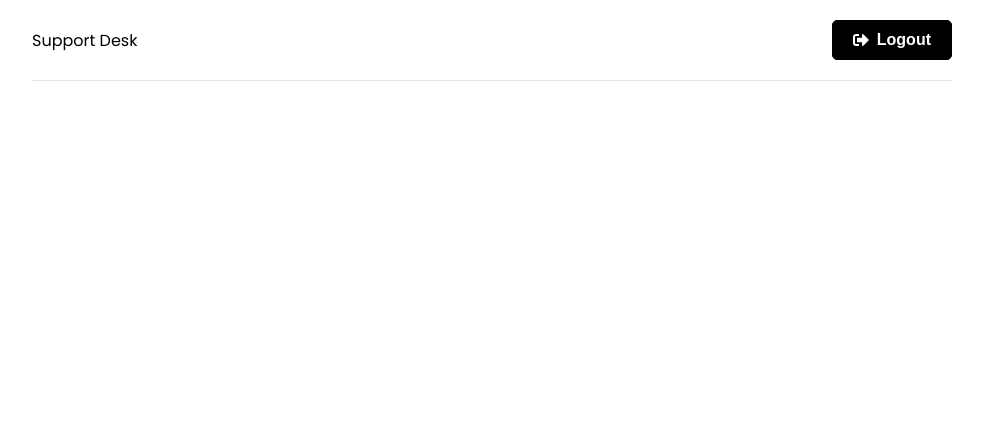
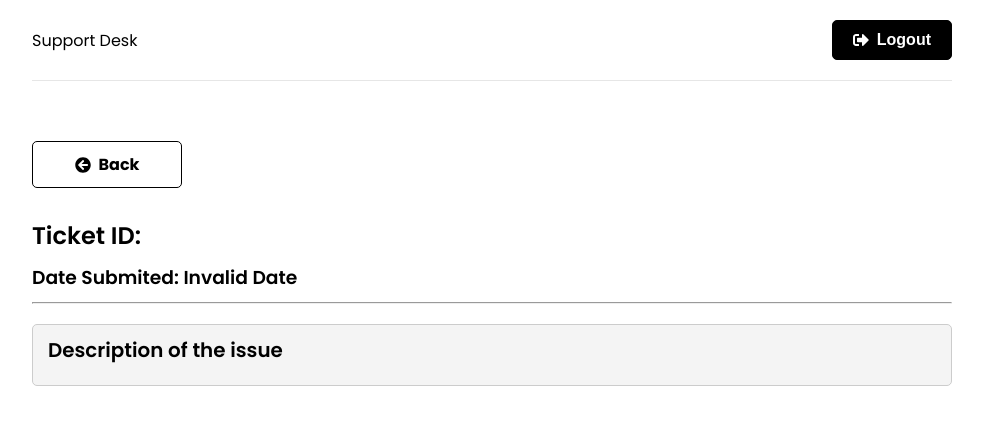
Before and after one commit to annadevelops/support-desk, a React (Create React App) app in the folder frontend/: page /ticket/1 in a window 1280 px wide. Before the commit this address had no page. Shown: the top 424 px of the page, without its empty margins (148-1131 px from the left). Built offline with nearby package versions, Linux system fonts and the light colour scheme; no server answers; sample sign-in values are in the browser's storage.

Commit message:
Display a single ticket details when click on each ticket on the My Tickets page

```diff
--- a/frontend/src/App.js
+++ b/frontend/src/App.js
@@ -27,8 +27,8 @@ function App() {
           <Route path='/tickets' element={<PrivateRoute/>}>
             <Route path='/tickets' element={<MyTickets />} />
           </Route>
-          <Route path='/tickets/:id' element={<PrivateRoute/>}>
-            <Route path='/tickets/:id' element={<Ticket />} />
+          <Route path='/ticket/:id' element={<PrivateRoute/>}>
+            <Route path='/ticket/:id' element={<Ticket />} />
           </Route>
         </Routes>
       </div>
--- a/frontend/src/features/tickets/ticketsService.js
+++ b/frontend/src/features/tickets/ticketsService.js
@@ -24,9 +24,19 @@ const fetchTickets = async (token) => {
     return response.data
 }
 
+const fetchTicket = async (ticketId, token) => {
+    const config = {
+        headers: {
+            Authorization: `Bearer ${token}`
+        }
+    }
+    const response = await axios.get(`${API_URL}/${ticketId}`, config)
+    return response.data
+}
 const ticketsService = {
     createTicket,
-    fetchTickets
+    fetchTickets,
+    fetchTicket
 }
 
 export default ticketsService
--- a/frontend/src/features/tickets/ticketsSlice.js
+++ b/frontend/src/features/tickets/ticketsSlice.js
@@ -29,6 +29,16 @@ export const fetchTickets = createAsyncThunk('tickets/fetchTickets', async (_, t
     }
 })
 
+export const fetchTicket = createAsyncThunk('tickets/fetchTicket', async (ticketId, thunkAPI) => {
+    try {
+        const token = thunkAPI.getState().auth.user.token
+        return await ticketsService.fetchTicket(ticketId, token)
+    } catch (error) {
+        const message = (error.response && error.response.data && error.response.data.message) || error.message || error.toString()
+        return thunkAPI.rejectWithValue(message)
+    }
+})
+
 const ticketsSlice = createSlice({
     name: 'tickets',
     initialState,
@@ -51,6 +61,14 @@ const ticketsSlice = createSlice({
             state.isError = true
             state.message = action.payload
         })
+        .addCase(fetchTicket.fulfilled, (state, action) => {
+            state.isSuccess = true
+            state.ticket = action.payload
+        })
+        .addCase(fetchTicket.rejected, (state, action) => {
+            state.isError = true
+            state.message = action.payload
+        })
     }
 })
 
--- a/frontend/src/pages/Ticket.jsx
+++ b/frontend/src/pages/Ticket.jsx
@@ -1,6 +1,37 @@
+import { useEffect, useState } from "react"
+import { useDispatch, useSelector } from "react-redux"
+import { useParams } from 'react-router-dom'
+import { fetchTicket } from "../features/tickets/ticketsSlice"
+import BackButton from '../components/BackButton'
+
 function Ticket() {
+
+  const {ticket} = useSelector(state => state.tickets)
+  const dispatch = useDispatch()
+  const params = useParams()
+
+
+  useEffect(() => {
+    dispatch(fetchTicket(params.id))
+  }, [dispatch, params.id])
   return (
-    <div>Ticket</div>
+    <div className="ticket-page">
+      <header className="ticket-header">
+        <BackButton url='/tickets' />
+        <h2>
+          Ticket ID: {ticket._id}
+          <span className={`status status-${ticket.status}`}>
+            {ticket.status}
+          </span>
+        </h2>
+        <h3>Date Submited: {new Date(ticket.createdAt).toLocaleString('en-US') } </h3>
+        <hr />
+        <div className="ticket-desc">
+          <h3>Description of the issue</h3>
+          <p>{ticket.body}</p>
+        </div>
+      </header>
+    </div>
   )
 }
 export default Ticket
```
